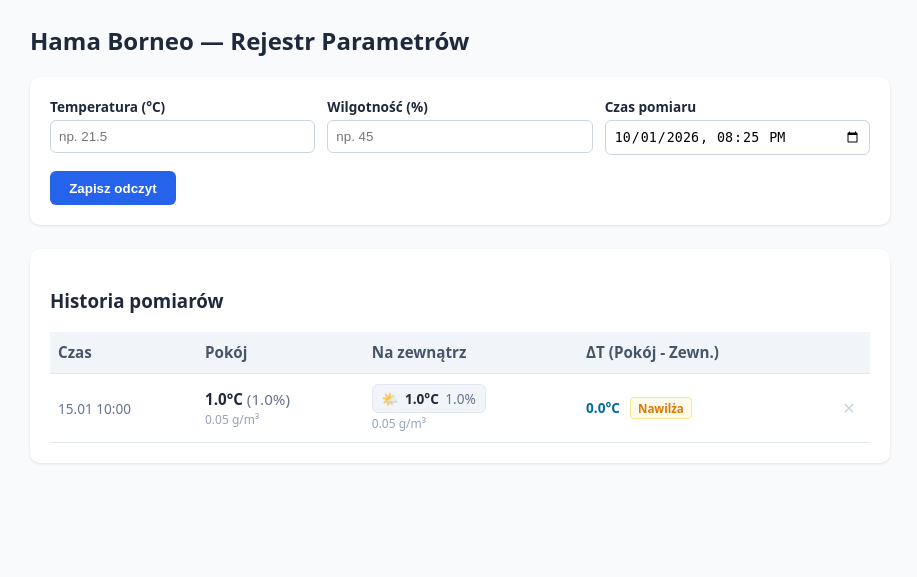
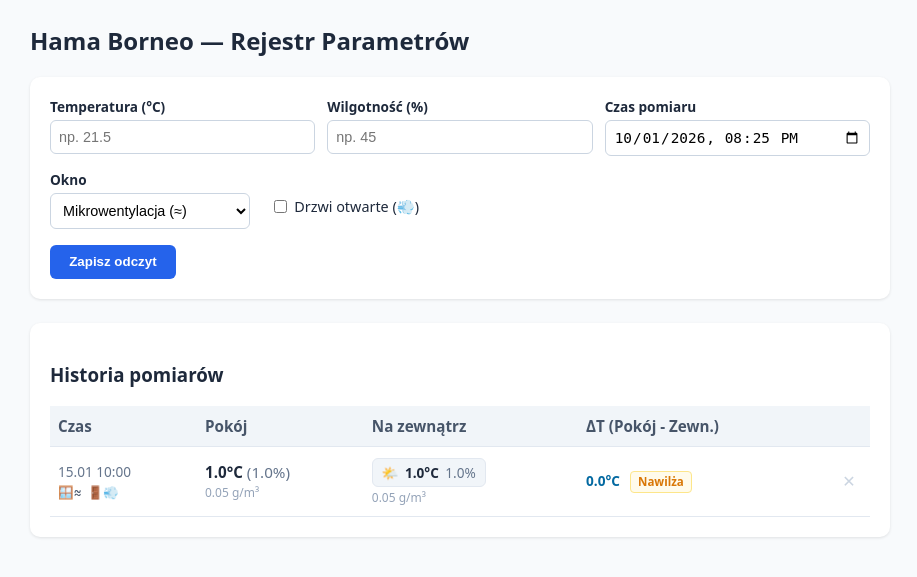
Before and after one commit to vkhyzhniak496-tech/hama-borneo-tracker, a FastAPI app: page / in a window 1280 px wide. Shown: the top 577 px of the page, without its empty margins (180-1097 px from the left). Run offline with FastAPI, Linux system fonts and the light colour scheme; tables that the repository leaves empty hold one stand-in row (values such as "Sample post").

Commit message:
internal air flow parameters

```diff
--- a/database.py
+++ b/database.py
@@ -1,6 +1,6 @@
 from datetime import datetime
 from pathlib import Path
-from sqlalchemy import Column, DateTime, Float, Integer, create_engine
+from sqlalchemy import Column, DateTime, Float, Integer, create_engine, String, Boolean
 from sqlalchemy.orm import declarative_base, sessionmaker
 
 RESOURCES_DIR = Path(__file__).resolve().parent / "resources"
@@ -26,6 +26,10 @@ class Reading(Base):
     outdoor_humidity = Column(Float, nullable=True)
     weather_code = Column(Integer, nullable=True)
     timestamp = Column(DateTime, default=datetime.now)
+    # Nowe flagi:
+    window_state = Column(String(16), default="tilt", nullable=False)  # 'closed', 'micro', 'tilt', 'open'
+    door_open = Column(Boolean, default=False, nullable=False)          # True / False
+
 
 
 Base.metadata.create_all(bind=engine)
--- a/main.py
+++ b/main.py
@@ -13,6 +13,13 @@ from weather import get_current_outdoor_weather, get_weather_icon, calculate_abs
 app = FastAPI(title="Hama Borneo Logger API", version="1.1.0")
 templates = Jinja2Templates(directory="templates")
 
+# Słownik ikon do widoku
+WINDOW_ICONS = {
+    "closed": "🪟⏹",
+    "micro": "🪟≈",
+    "tilt": "🪟◺",
+    "open": "🪟◽",
+}
 
 @app.get("/", response_class=HTMLResponse, include_in_schema=False)
 def index(request: Request, db: Session = Depends(get_db)):
@@ -25,10 +32,8 @@ def index(request: Request, db: Session = Depends(get_db)):
         indoor_ah = calculate_absolute_humidity(r.temperature, r.humidity)
         outdoor_ah = calculate_absolute_humidity(r.outdoor_temperature, r.outdoor_humidity)
 
-        # Bilans: czy powietrze z zewnątrz jest fizycznie suchsze niż w pokoju?
         vent_status = None
         if indoor_ah is not None and outdoor_ah is not None:
-            # outdoor_ah < indoor_ah -> wietrzenie usuwa wodę z pokoju
             vent_status = "drying" if outdoor_ah < indoor_ah else "humidifying"
 
         readings_view.append(
@@ -48,6 +53,10 @@ def index(request: Request, db: Session = Depends(get_db)):
                     if r.outdoor_temperature is not None
                     else None
                 ),
+                # Nowe pola:
+                "window_state": r.window_state or "micro",
+                "window_icon": WINDOW_ICONS.get(r.window_state, "🪟≈"),
+                "door_open": bool(r.door_open),
             }
         )
 
@@ -66,6 +75,8 @@ def form_add_reading(
     temperature: float = Form(...),
     humidity: float = Form(...),
     reading_time: Optional[str] = Form(None),
+    window_state: str = Form("micro"),
+    door_open: Optional[str] = Form(None),  # Checkbox w HTML wysyła "on" lub brak wartości
     db: Session = Depends(get_db),
 ):
     ts = (
@@ -75,6 +86,8 @@ def form_add_reading(
     )
     out_temp, out_hum, wcode = get_current_outdoor_weather()
 
+    is_door_open = door_open in ("on", "true", "1")
+
     entry = Reading(
         temperature=temperature,
         humidity=humidity,
@@ -82,13 +95,12 @@ def form_add_reading(
         outdoor_humidity=out_hum,
         weather_code=wcode,
         timestamp=ts,
+        window_state=window_state,
+        door_open=is_door_open,
     )
     db.add(entry)
     db.commit()
     return RedirectResponse(url="/", status_code=status.HTTP_303_SEE_OTHER)
-
-
-# --- REST API ---
 
 
 @app.post(
@@ -110,12 +122,13 @@ def create_reading(
         outdoor_humidity=out_hum,
         weather_code=wcode,
         timestamp=ts,
+        window_state=payload.window_state,
+        door_open=payload.door_open,
     )
     db.add(entry)
     db.commit()
     db.refresh(entry)
     return entry
-
 
 @app.get(
     "/api/readings",
--- a/schemas.py
+++ b/schemas.py
@@ -1,7 +1,8 @@
 from datetime import datetime
-from typing import Optional
+from typing import Optional, Literal
 from pydantic import BaseModel, Field
 
+WindowState = Literal["closed", "micro", "tilt", "open"]
 
 class ReadingCreate(BaseModel):
     temperature: float = Field(
@@ -21,6 +22,8 @@ class ReadingCreate(BaseModel):
     timestamp: Optional[datetime] = Field(
         default=None, description="Data i czas odczytu (opcjonalny)"
     )
+    window_state: WindowState = Field(default="micro", description="Stan okna: closed, micro, tilt, open")
+    door_open: bool = Field(default=False, description="Czy drzwi do pokoju są otwarte?")
 
 
 class ReadingResponse(ReadingCreate):
--- a/templates/index.html
+++ b/templates/index.html
@@ -9,7 +9,10 @@
         .card { background: white; padding: 1.25rem; border-radius: 10px; box-shadow: 0 1px 3px rgba(0,0,0,0.1); margin-bottom: 1.5rem; }
         .grid { display: grid; grid-template-columns: repeat(auto-fit, minmax(130px, 1fr)); gap: 0.75rem; }
         label { display: block; font-weight: 600; font-size: 0.85rem; margin-bottom: 0.25rem; }
-        input { width: 100%; padding: 0.5rem; border: 1px solid #cbd5e1; border-radius: 6px; box-sizing: border-box; }
+        input, select { width: 100%; padding: 0.5rem; border: 1px solid #cbd5e1; border-radius: 6px; box-sizing: border-box; background: white; font-size: 0.9rem; }
+        .control-row { display: flex; gap: 1.5rem; align-items: center; margin-top: 0.85rem; }
+        .checkbox-container { display: flex; align-items: center; gap: 0.45rem; cursor: pointer; font-size: 0.9rem; font-weight: 500; }
+        .checkbox-container input { width: auto; margin: 0; cursor: pointer; }
         button.btn-submit { margin-top: 1rem; padding: 0.6rem 1.2rem; background: #2563eb; color: white; border: none; border-radius: 6px; cursor: pointer; font-weight: 600; }
         button.btn-submit:hover { background: #1d4ed8; }
         table { width: 100%; border-collapse: collapse; margin-top: 0.5rem; }
@@ -54,6 +57,14 @@
             color: #d97706;
             border: 1px solid #fde68a;
         }
+        .env-flags {
+            font-size: 0.78rem;
+            color: #475569;
+            margin-top: 3px;
+            display: flex;
+            align-items: center;
+            gap: 0.35rem;
+        }
         .btn-delete {
             background: none;
             border: none;
@@ -89,6 +100,24 @@
                     <input type="datetime-local" id="reading_time" name="reading_time" value="{{ now }}">
                 </div>
             </div>
+
+            <div class="control-row">
+                <div style="flex: 0 1 200px;">
+                    <label for="window_state">Okno</label>
+                    <select id="window_state" name="window_state">
+                        <option value="micro" selected>Mikrowentylacja (≈)</option>
+                        <option value="open">Na oścież (◽)</option>
+                        <option value="tilt">Uchył (◺)</option>
+                        <option value="closed">Zamknięte (⏹)</option>
+                    </select>
+                </div>
+                <div style="margin-top: 1.1rem;">
+                    <label class="checkbox-container">
+                        <input type="checkbox" name="door_open"> Drzwi otwarte (💨)
+                    </label>
+                </div>
+            </div>
+
             <button type="submit" class="btn-submit">Zapisz odczyt</button>
         </form>
     </div>
@@ -108,7 +137,15 @@
             <tbody>
                 {% for r in readings %}
                 <tr>
-                    <td style="color: #64748b; font-size: 0.85rem;">{{ r.timestamp.strftime('%d.%m %H:%M') }}</td>
+                    <td style="color: #64748b; font-size: 0.85rem;">
+                        <div>{{ r.timestamp.strftime('%d.%m %H:%M') }}</div>
+                        <div class="env-flags">
+                            <span title="Stan okna: {{ r.window_state }}">{{ r.window_icon }}</span>
+                            {% if r.door_open %}
+                                <span title="Drzwi otwarte">🚪💨</span>
+                            {% endif %}
+                        </div>
+                    </td>
                     <td>
                         <strong>{{ r.temperature }}°C</strong> <span style="color: #64748b;">({{ r.humidity }}%)</span>
                         {% if r.indoor_ah is not none %}
```
